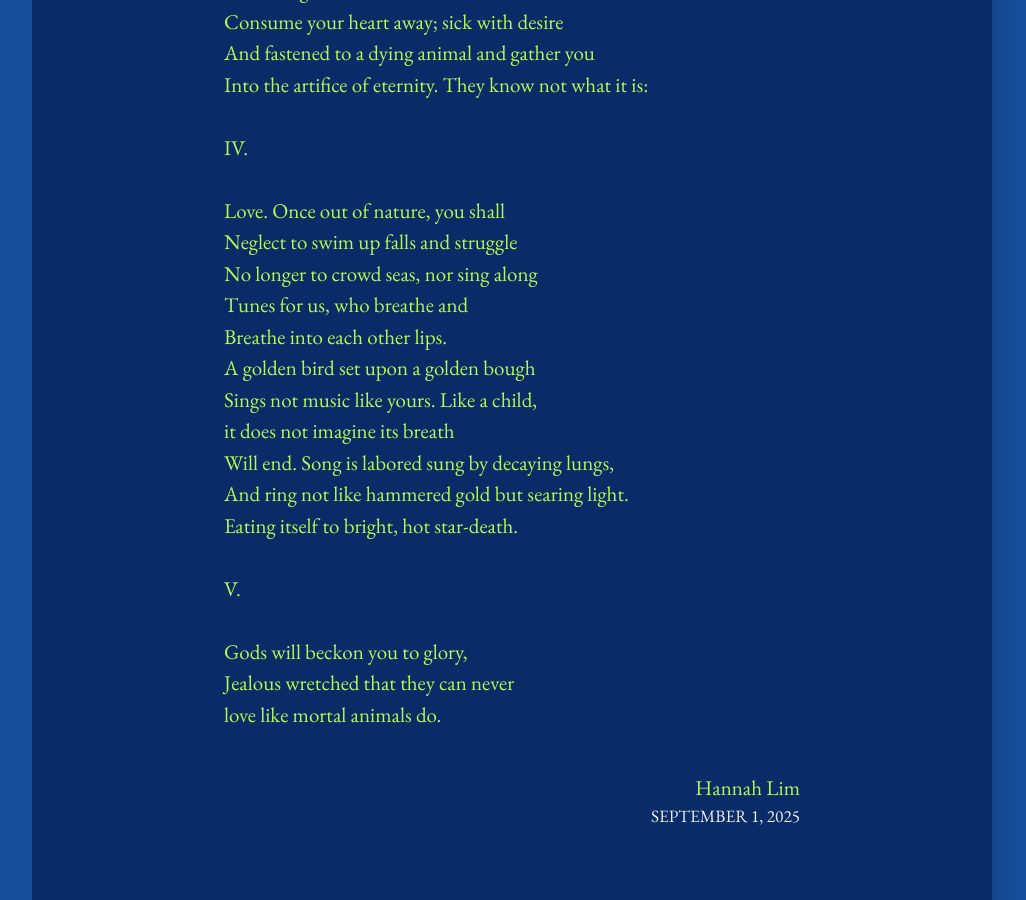
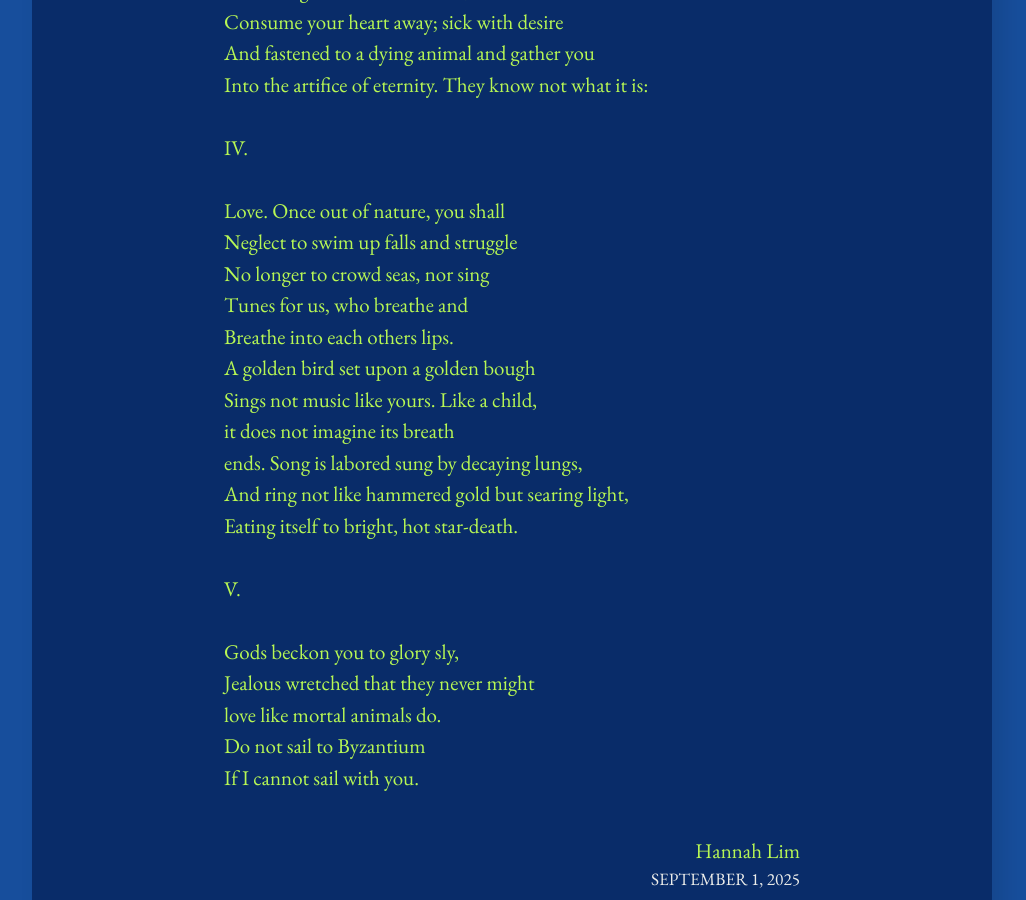
Before and after one commit to limh0228/schemes_and_machinations, a Jekyll site: the page built from _posts/2025-09-01-byzantium.md, in a window 1280 px wide and 900 px high, scrolled down 1383 px. Shown: the whole window, without its empty margins (128-1154 px from the left). Built offline with Jekyll 4.4.1, drawn with Linux system fonts in a browser that asks for light colours.

Commit message:
Update 2025-09-01-byzantium.md

```diff
--- a/_posts/2025-09-01-byzantium.md
+++ b/_posts/2025-09-01-byzantium.md
@@ -70,11 +70,11 @@ Love. Once out of nature, you shall
 
 Neglect to swim up falls and struggle
 
-No longer to crowd seas, nor sing along
+No longer to crowd seas, nor sing
 
 Tunes for us, who breathe and
 
-Breathe into each other lips.
+Breathe into each others lips.
 
 A golden bird set upon a golden bough
 
@@ -82,9 +82,9 @@ Sings not music like yours. Like a child,
 
 it does not imagine its breath
 
-Will end. Song is labored sung by decaying lungs,
+ends. Song is labored sung by decaying lungs,
 
-And ring not like hammered gold but searing light.
+And ring not like hammered gold but searing light,
 
 Eating itself to bright, hot star-death.
 
@@ -94,8 +94,12 @@ V.
 
 <br>
 
-Gods will beckon you to glory,
+Gods beckon you to glory sly,
 
-Jealous wretched that they can never
+Jealous wretched that they never might
 
 love like mortal animals do.
+
+Do not sail to Byzantium
+
+If I cannot sail with you.
```
